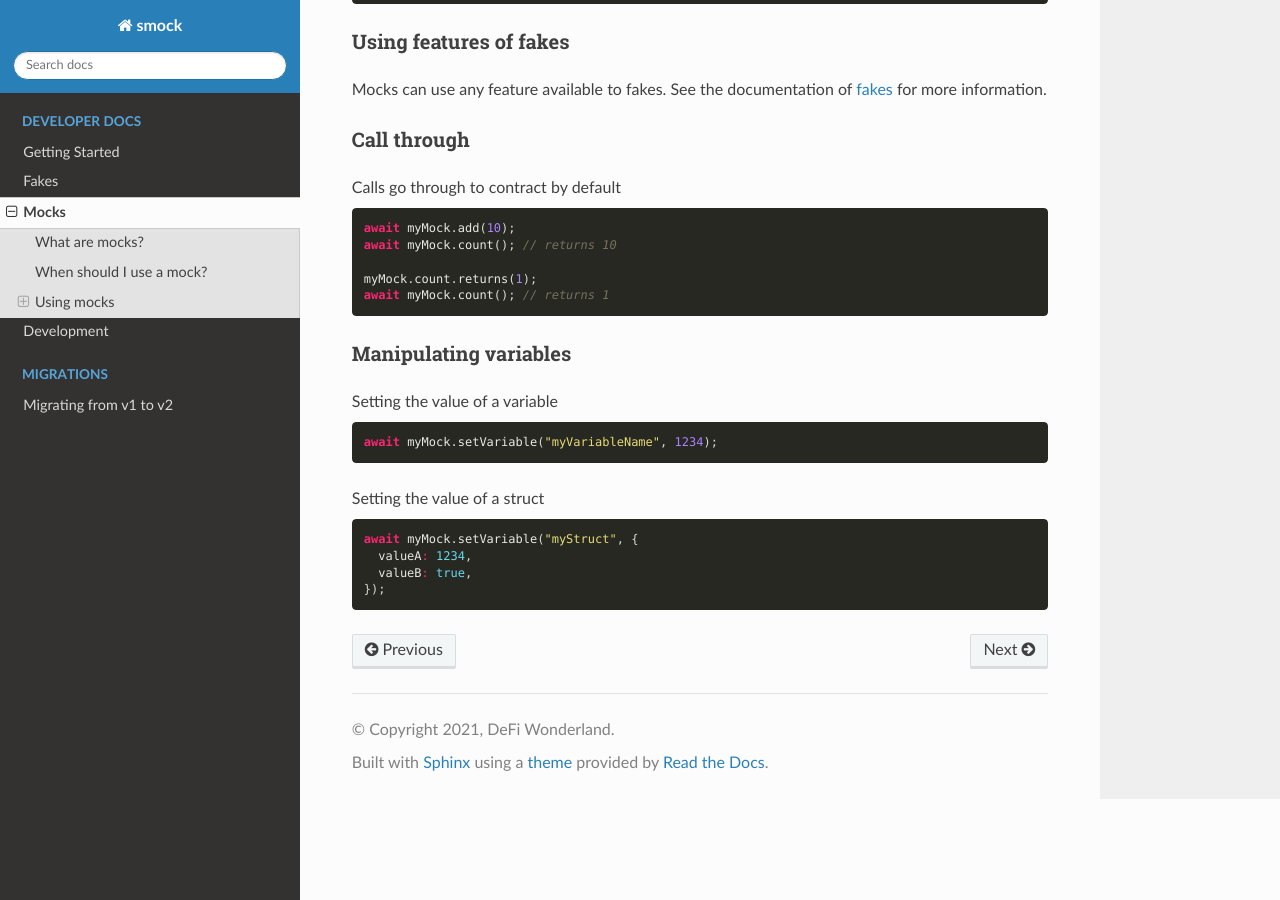
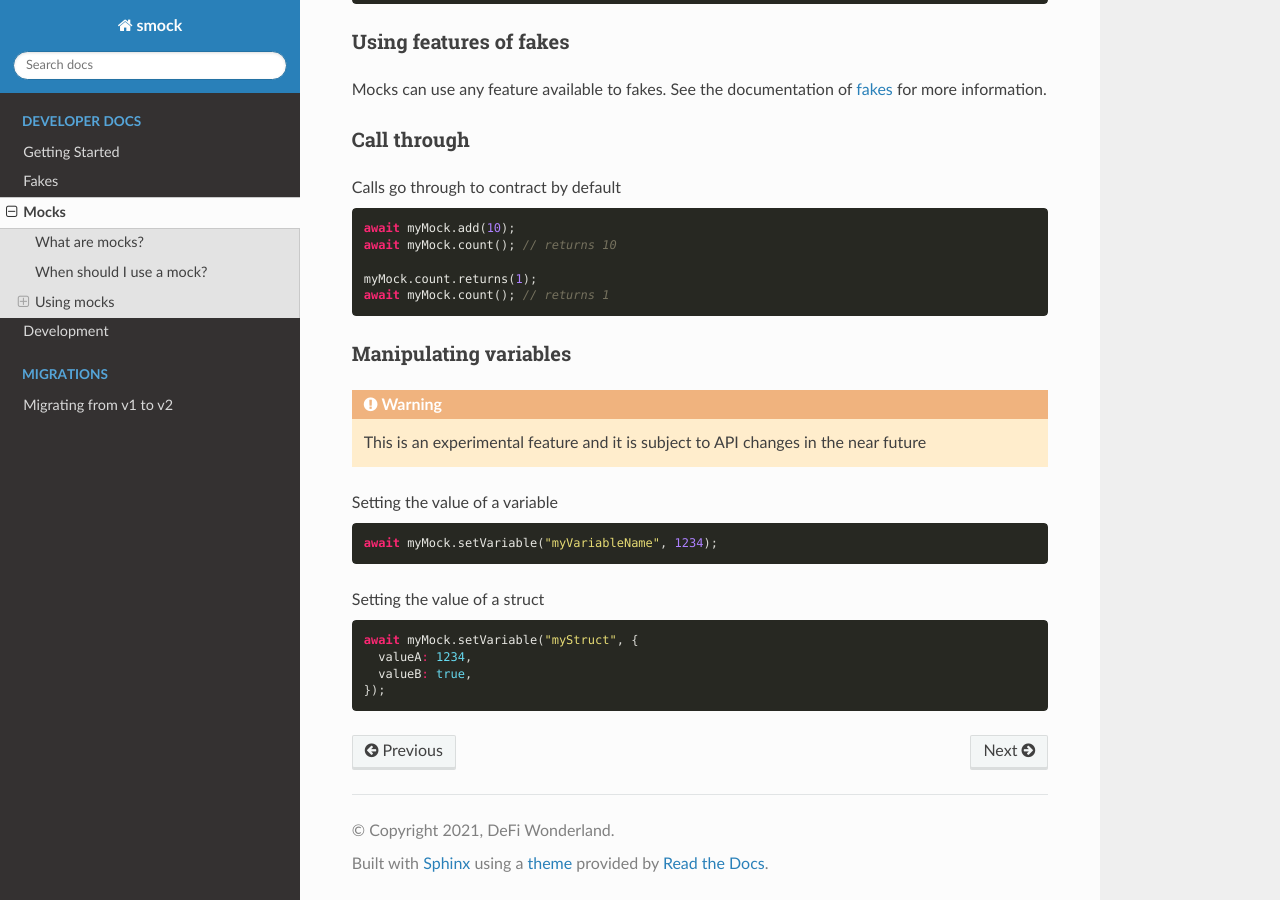
Before and after one commit to defi-wonderland/smock, a Sphinx documentation site: the page built from docs/source/mocks.rst, in a window 1280 px wide and 900 px high, scrolled down 896 px. Built offline with Sphinx 7.4.7 and the Read the Docs theme 2.0.0, drawn with Linux system fonts in a browser that asks for light colours.

Commit message:
docs: experimental feature warning

```diff
--- a/docs/source/mocks.rst
+++ b/docs/source/mocks.rst
@@ -63,6 +63,9 @@ Calls go through to contract by default
 Manipulating variables
 **********************
 
+.. warning::
+  This is an experimental feature and it is subject to API changes in the near future
+
 Setting the value of a variable
 ###############################
 
```
